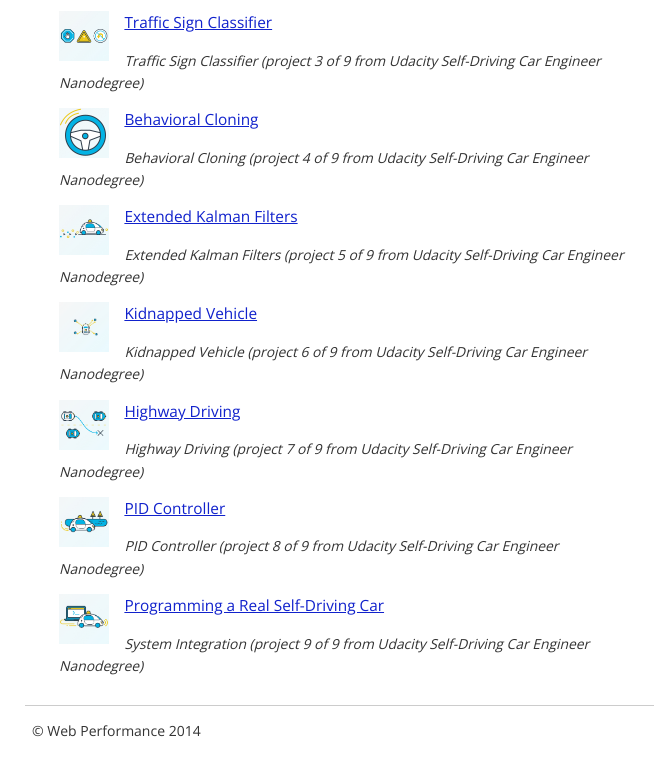
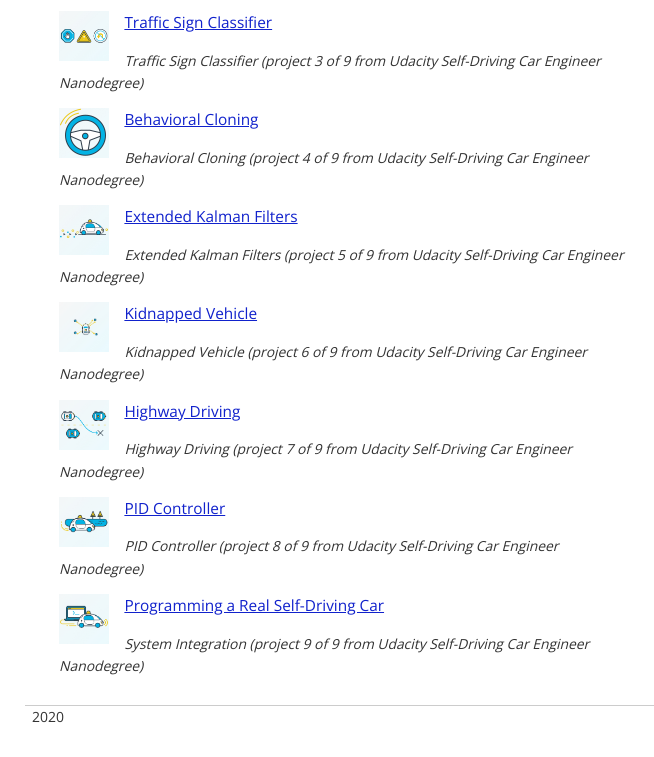
Before and after one commit to trajkd/trajkd.github.io, a plain HTML site: page index.html in a window 1280 px wide. Shown: the part 1829-2586 px from the top of the page, without its empty margins (300-954 px from the left). After the commit the page ends 2558 px from the top, so only its background shows below. Drawn offline with nearby package versions, Linux system fonts and the light colour scheme.

Commit message:
fix: Update footer to current year

```diff
--- a/index.html
+++ b/index.html
@@ -169,7 +169,7 @@
       </div>
 
       <footer>
-        <p>&copy; Web Performance 2014</p>
+        2020
       </footer>
     </div>
   </body>
```
